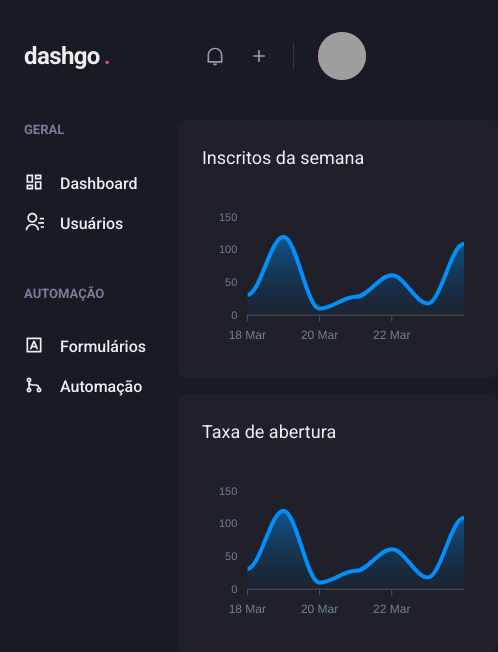
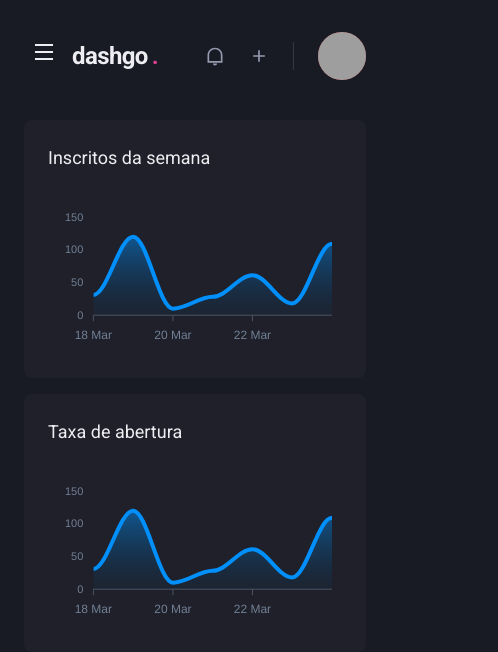
Before and after one commit to marcelorbueno/dashgo, a Next.js app: page /dashboard in a window 390 px wide. Shown: the top 652 px of the page, 498 px wide, since content can reach past the window. Built offline with nearby package versions, Linux system fonts and the light colour scheme; grey boxes are pictures that could not be loaded.

Commit message:
Dashboard responsivo

```diff
--- a/src/components/Header/index.tsx
+++ b/src/components/Header/index.tsx
@@ -1,4 +1,7 @@
-import { Flex, useBreakpointValue } from '@chakra-ui/react'
+import { Flex, Icon, IconButton, useBreakpointValue } from '@chakra-ui/react'
+import React from 'react'
+import { RiMenuLine } from 'react-icons/ri'
+import { useSidebarDrawer } from '../../contexts/SidebarDrawerContext'
 
 import { Logo } from './Logo'
 import { NotificationsNav } from './NotificationsNav'
@@ -6,6 +9,8 @@
 import { SearchBox } from './SearchBox'
 
 export function Header() {
+  const { onOpen } = useSidebarDrawer()
+
   const isWideVersion = useBreakpointValue({
     base: false,
     lg: true,
@@ -21,6 +26,18 @@
       px="6"
       align="center"
     >
+      { !isWideVersion && (
+        <IconButton
+          aria-label="Open navigation"
+          icon={<Icon as={RiMenuLine} />}
+          fontSize="24"
+          variant="unstyled"
+          onClick={onOpen}
+          mr="2"
+        >
+
+        </IconButton>
+      ) }
       <Logo />
 
       { isWideVersion && <SearchBox /> }
--- /dev/null
+++ b/src/components/Sidebar/SidebarNav.tsx
@@ -0,0 +1,20 @@
+import { Stack } from "@chakra-ui/react"
+import { RiContactsLine, RiDashboardLine, RiGitMergeLine, RiInputMethodLine } from "react-icons/ri"
+
+import { NavLink } from "./NavLink"
+import { NavSection } from "./NavSection"
+
+export function SidebarNav() {
+  return (
+    <Stack spacing="12" align="flex-start">
+      <NavSection title="GERAL">
+        <NavLink icon={RiDashboardLine} children="Dashboard" />
+        <NavLink icon={RiContactsLine} children="Usuários" />
+      </NavSection>
+      <NavSection title="AUTOMAÇÃO">
+        <NavLink icon={RiInputMethodLine} children="Formulários" />
+        <NavLink icon={RiGitMergeLine} children="Automação" />
+      </NavSection>
+    </Stack>
+  )
+}
--- a/src/components/Sidebar/index.tsx
+++ b/src/components/Sidebar/index.tsx
@@ -1,22 +1,36 @@
-import { Box, Stack } from "@chakra-ui/react"
-import { RiContactsLine, RiDashboardLine, RiGitMergeLine, RiInputMethodLine } from "react-icons/ri"
+import { Box, Drawer, DrawerBody, DrawerCloseButton, DrawerContent, DrawerHeader, DrawerOverlay, useBreakpointValue } from "@chakra-ui/react"
 
-import { NavLink } from "./NavLink"
-import { NavSection } from "./NavSection"
+import { useSidebarDrawer } from "../../contexts/SidebarDrawerContext"
+import { SidebarNav } from "./SidebarNav"
 
 export function Sidebar() {
+  const { isOpen, onClose} = useSidebarDrawer()
+
+  const isDrawerSidebar = useBreakpointValue({
+    base: true,
+    lg: false,
+  })
+
+  if (isDrawerSidebar) {
+    return (
+      <Drawer isOpen={isOpen} placement="left" onClose={onClose}>
+        <DrawerOverlay>
+          <DrawerContent p="4" bg="rgba(32, 32, 34, 0.95)">
+            <DrawerCloseButton mt="6" />
+            <DrawerHeader>Navegação</DrawerHeader>
+
+            <DrawerBody>
+              <SidebarNav />
+            </DrawerBody>
+          </DrawerContent>
+        </DrawerOverlay>
+      </Drawer>
+    )
+  }
+
   return (
     <Box as="aside" w="64" mr="8">
-      <Stack spacing="12" align="flex-start">
-        <NavSection title="GERAL">
-          <NavLink icon={RiDashboardLine} children="Dashboard" />
-          <NavLink icon={RiContactsLine} children="Usuários" />
-        </NavSection>
-        <NavSection title="AUTOMAÇÃO">
-          <NavLink icon={RiInputMethodLine} children="Formulários" />
-          <NavLink icon={RiGitMergeLine} children="Automação" />
-        </NavSection>
-      </Stack>
+      <SidebarNav />
     </Box>
   )
 }
--- /dev/null
+++ b/src/contexts/SidebarDrawerContext.tsx
@@ -0,0 +1,28 @@
+import { useDisclosure, UseDisclosureReturn } from "@chakra-ui/react"
+import { useRouter } from "next/router"
+import { createContext, ReactNode, useContext, useEffect } from "react"
+
+interface SidebarDrawerProviderProps {
+  children: ReactNode;
+}
+
+type SidebarDrawerContextData = UseDisclosureReturn
+
+const SidebarDrawerContext = createContext({} as SidebarDrawerContextData)
+
+export function SidebarDrawerProvider({ children }: SidebarDrawerProviderProps) {
+  const disclosure = useDisclosure()
+  const router = useRouter()
+
+  useEffect(() => {
+    disclosure.onClose()
+  }, [router.asPath])
+
+  return (
+    <SidebarDrawerContext.Provider value={disclosure}>
+      {children}
+    </SidebarDrawerContext.Provider>
+  )
+}
+
+export const useSidebarDrawer = () => useContext(SidebarDrawerContext)
--- a/src/pages/_app.tsx
+++ b/src/pages/_app.tsx
@@ -2,10 +2,14 @@
 import { ChakraProvider } from '@chakra-ui/react'
 import { theme } from '../styles/theme'
 
+import { SidebarDrawerProvider } from '../contexts/SidebarDrawerContext'
+
 function MyApp({ Component, pageProps }: AppProps) {
   return (
     <ChakraProvider theme={theme}>
-      <Component {...pageProps} />
+      <SidebarDrawerProvider>
+        <Component {...pageProps} />
+      </SidebarDrawerProvider>
     </ChakraProvider>
   )
 }
--- a/src/pages/dashboard.tsx
+++ b/src/pages/dashboard.tsx
@@ -65,41 +65,41 @@
 
 export default function Dashboard() {
   return (
-    <Flex direction='column' h='100vh'>
+    <Flex direction="column" h="100vh">
       <Header />
 
-      <Flex w='100%' my='6' maxWidth={1480} mx='auto' px='6'>
+      <Flex w="100%" my="6" maxWidth={1480} mx="auto" px="6">
         <Sidebar />
 
-        <SimpleGrid flex='1' gap='4' minChildWidth='320px' align='flex-start'>
+        <SimpleGrid flex="1" gap="4" minChildWidth="320px" align="flex-start">
           <Box
-            p={['6', '8']}
-            bg='gray.800'
-            borderRadius='8'
-            pb='4'
+            p={["6", "8"]}
+            bg="gray.800"
+            borderRadius={8}
+            pb="4"
             h="-webkit-fit-content"
           >
-            <Text fontSize='lg' mb='4'>Inscritos da semana</Text>
+            <Text fontSize="lg" mb="4">Inscritos da semana</Text>
             <Chart
               options={options}
               series={series}
-              type='area'
+              type="area"
               height={160}
             />
           </Box>
 
           <Box
-            p={['6', '8']}
-            bg='gray.800'
-            borderRadius='8'
-            pb='4'
+            p={["6", "8"]}
+            bg="gray.800"
+            borderRadius={8}
+            pb="4"
             h="-webkit-fit-content"
           >
-            <Text fontSize='lg' mb='4'>Taxa de abertura</Text>
+            <Text fontSize="lg" mb="4">Taxa de abertura</Text>
             <Chart
               options={options}
               series={series}
-              type='area'
+              type="area"
               height={160}
             />
           </Box>
```
